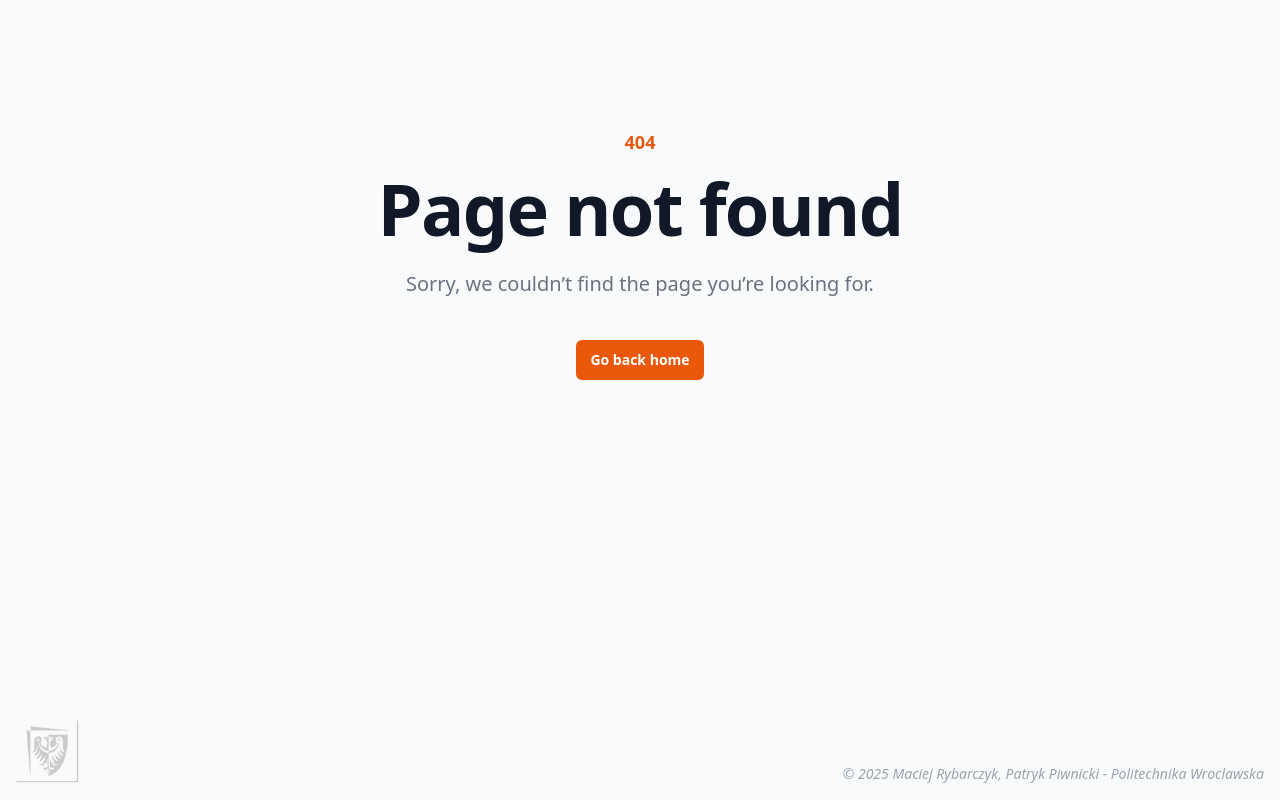
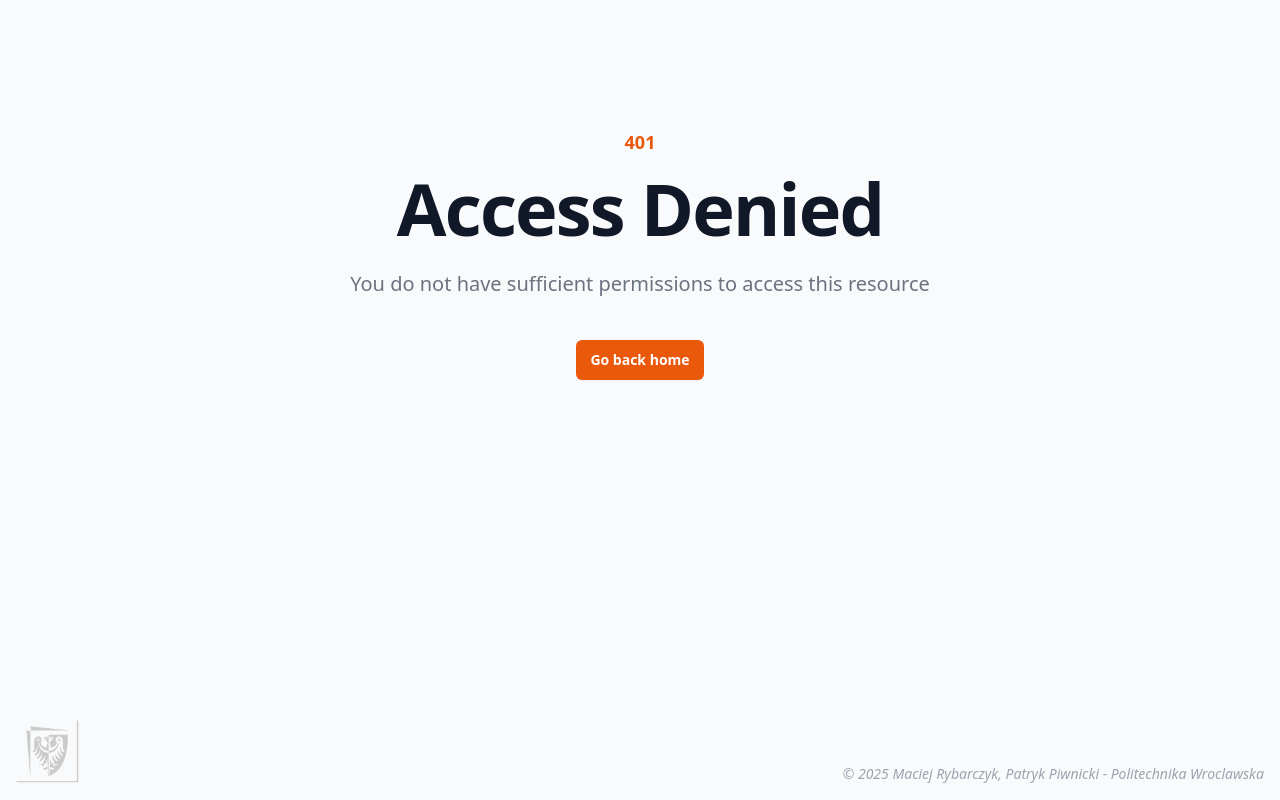
Before and after one commit to Maciek28675/Gym-Management-System-Frontend, a Vue app: page /401 in a window 1280 px wide. Before the commit this address had no page. Built offline with nearby package versions, Linux system fonts and the light colour scheme.

Commit message:
Add 401 page

```diff
--- a/src/router/index.js
+++ b/src/router/index.js
@@ -17,6 +17,11 @@ const router = createRouter({
       path: '/home',
       name: 'home',
       component: () => import('../views/HomeView.vue')
+    },
+    {
+      path: '/401',
+      name: 'Unauthorized',
+      component: () => import('../views/UnauthorizedView.vue')
     }
   ]
 })
--- /dev/null
+++ b/src/views/UnauthorizedView.vue
@@ -0,0 +1,30 @@
+<template>
+    <main class="grid min-h-full place-items-center bg-grey-50 px-6 py-24 sm:py-32 lg:px-8">
+      <div class="text-center">
+        <p class="text-lg font-bold text-orange-600">401</p>
+        <h1 class="mt-4 text-5xl font-semibold tracking-tight text-gray-900 sm:text-7xl">Access Denied</h1>
+        <p class="mt-6 text-pretty text-lg font-medium text-gray-500 sm:text-xl/8">You do not have sufficient permissions to access this resource</p>
+        <div class="mt-10 flex items-center justify-center gap-x-6">
+          <button @click="goToHome" class="rounded-md bg-orange-600 px-3.5 py-2.5 text-sm font-semibold text-white shadow-sm hover:bg-orange-500 focus-visible:outline focus-visible:outline-2 focus-visible:outline-offset-2 focus-visible:outline-orange-600">Go back home</button>
+        </div>
+      </div>
+    </main>
+
+    <footer>
+        <cite class="absolute bottom-4 right-4 text-sm text-gray-400">
+          &#169 2025 Maciej Rybarczyk, Patryk Piwnicki - Politechnika Wroclawska
+        </cite>
+        <img class="absolute bottom-4 left-4 opacity-50 h-16 w-auto" src="../assets/logo_pwr.png">
+    </footer>
+
+</template>
+
+<script>
+    export default {
+        methods: {
+            goToHome() {
+                this.$router.push('/401');
+            }
+        }
+    };
+</script>
```
